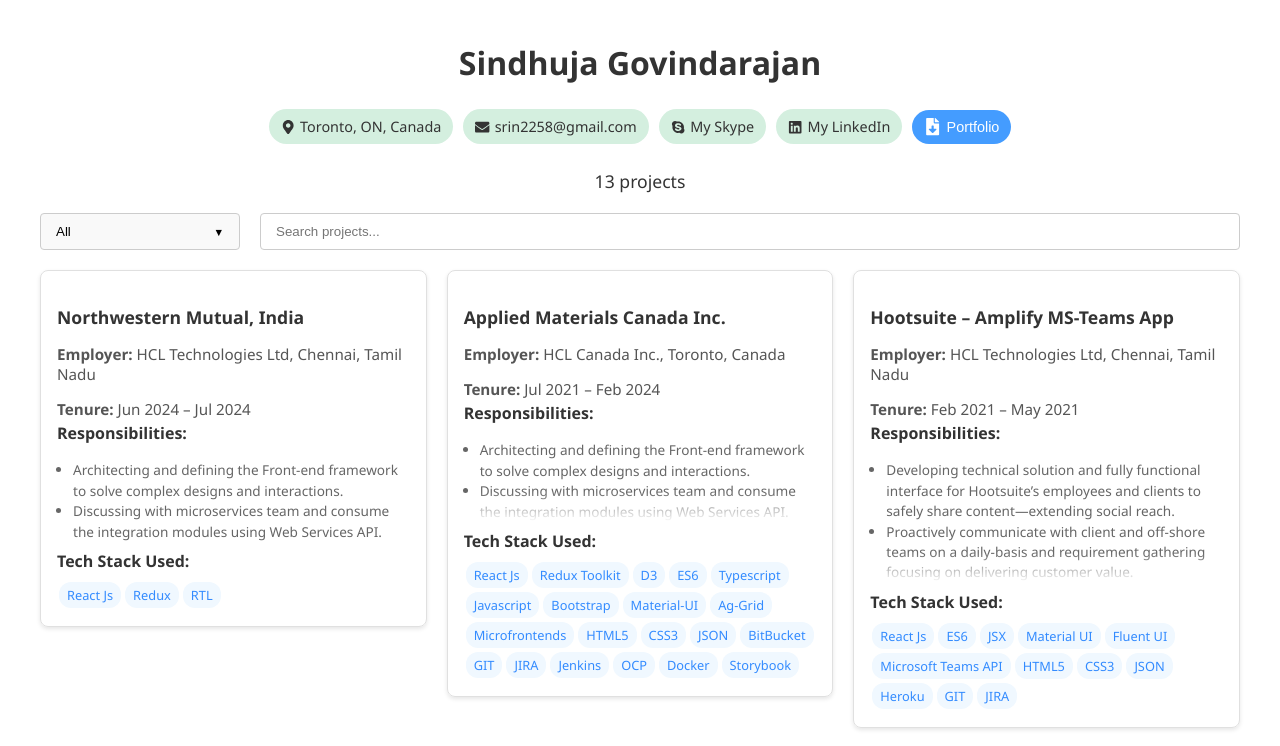
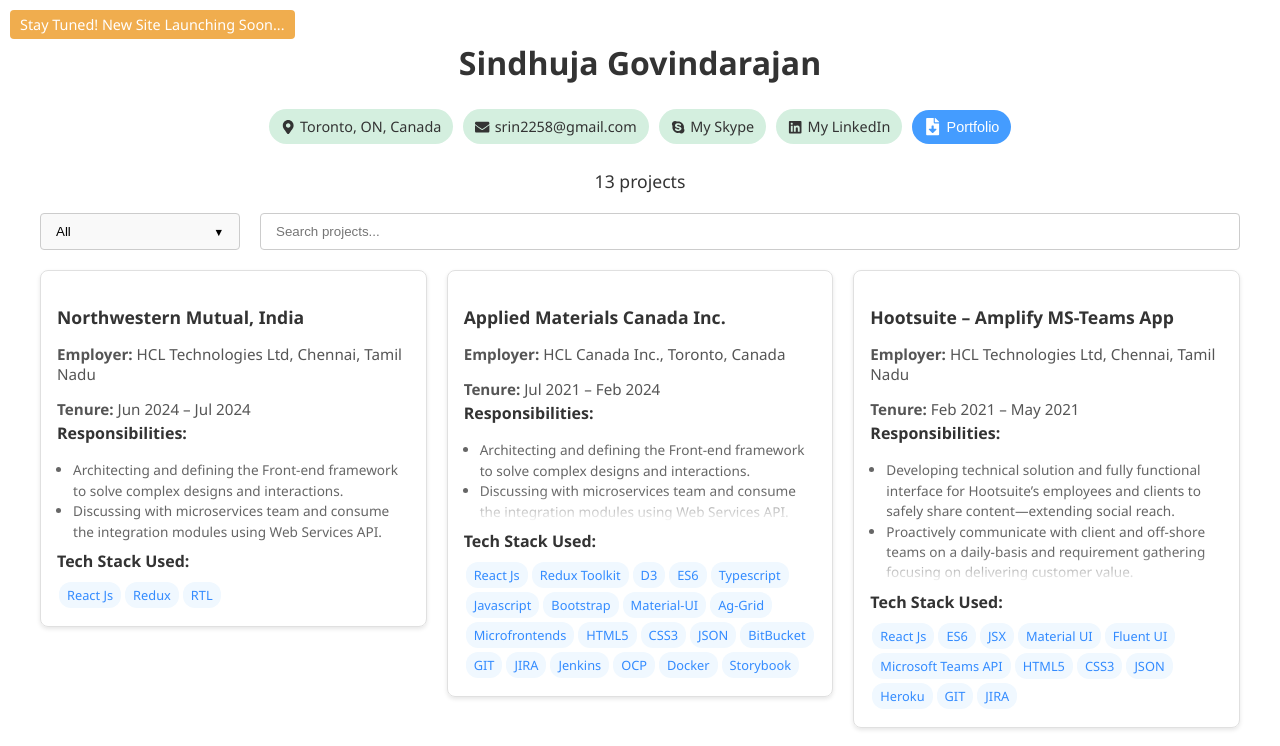
Before and after one commit to sindhujaGovindarajan/frontend-work-portfolio, a React (Create React App) app: page / in a window 1280 px wide. Shown: the top 746 px of the page. Built offline with nearby package versions, Linux system fonts and the light colour scheme.

Commit message:
feat: Coming soon

```diff
--- a/src/App.tsx
+++ b/src/App.tsx
@@ -19,6 +19,7 @@
 import ProjectCard from "./components/ProjectCard";
 import SortByYear from "./components/SortByYear";
 import Button from "./components/Button";
+import ComingSoon from "./components/ComingSoon";
 
 const allProjectData: ProjectData[] = [
   {
@@ -594,7 +595,7 @@
     <Theme>
       {/* Wrap around the content to capture */}
       <Container>
-        {" "}
+        <ComingSoon message="Stay Tuned! New Site Launching Soon..." />
         <div ref={inputRef}>
           {/* <HeaderContainer className={isSticky ? "sticky" : ""}> */}
           <HeaderContainer>
--- /dev/null
+++ b/src/components/ComingSoon.tsx
@@ -0,0 +1,24 @@
+import React from "react";
+import styled from "styled-components";
+
+const ComingSoonContainer = styled.div`
+  position: absolute;
+  top: 10px;
+  left: 10px;
+  background-color: #f0ad4e;
+  color: white;
+  padding: 5px 10px;
+  border-radius: 4px;
+  font-size: 0.9rem;
+  z-index: 100;
+`;
+
+interface ComingSoonProps {
+  message: string;
+}
+
+const ComingSoon: React.FC<ComingSoonProps> = ({ message }) => {
+  return <ComingSoonContainer>{message}</ComingSoonContainer>;
+};
+
+export default ComingSoon;
```
